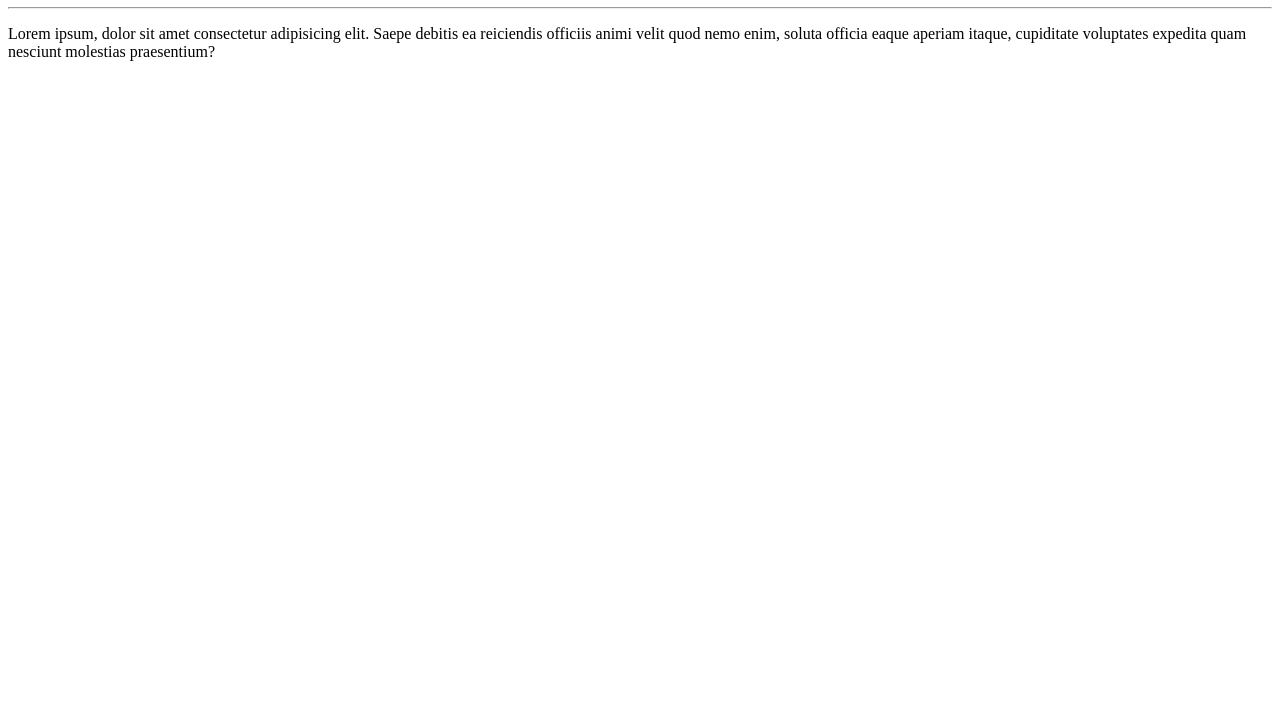
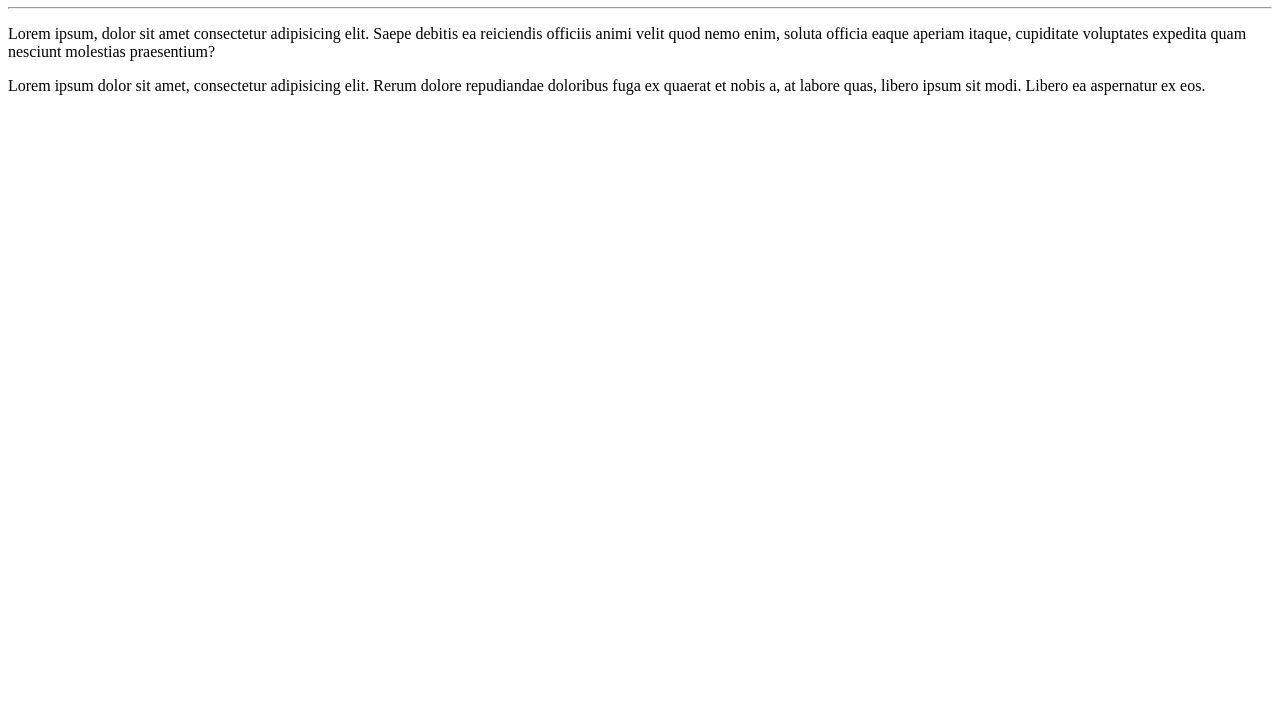
Before and after one commit to thalesallan/Ola-Mundo, a plain HTML site: page site-exemplo/index.html in a window 1280 px wide. Shown: the part 73-800 px from the top of the page. Drawn offline with Linux system fonts and the light colour scheme.

Commit message:
Update index.html
parágrafo adicionado

```diff
--- a/site-exemplo/index.html
+++ b/site-exemplo/index.html
@@ -10,5 +10,6 @@
     <h1>Olá, Mundo</h1>
     <hr>
     <p>Lorem ipsum, dolor sit amet consectetur adipisicing elit. Saepe debitis ea reiciendis officiis animi velit quod nemo enim, soluta officia eaque aperiam itaque, cupiditate voluptates expedita quam nesciunt molestias praesentium?</p>
+    <p>Lorem ipsum dolor sit amet, consectetur adipisicing elit. Rerum dolore repudiandae doloribus fuga ex quaerat et nobis a, at labore quas, libero ipsum sit modi. Libero ea aspernatur ex eos.</p>
 </body>
 </html>
```
